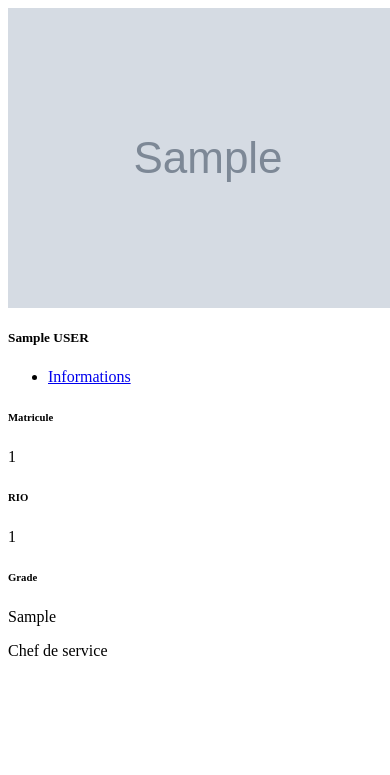
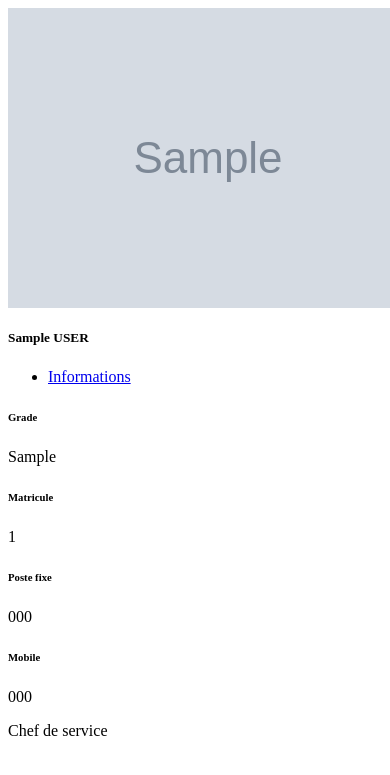
Before and after one commit to rducrot/trombinoscope, a Django app: template app/templates/app/partials/agent_card_snippet.html in a window 390 px wide; the page is wider, and only the part inside the window is pictured. Shown: the top 775 px of that part. Run offline with Django 4.2, Linux system fonts and the light colour scheme; the template is opened without the code that fills it: values that come from a table or form of the project are taken from there, others are empty; tables that the repository leaves empty hold one stand-in row (values such as "Sample post"); grey boxes marked "Sample" are stand-in pictures; some libraries are stand-ins or nearby versions.

Commit message:
Champs téléphone utilisateurs

```diff
--- a/app/models.py
+++ b/app/models.py
@@ -2,6 +2,7 @@ from django.core.validators import MinValueValidator, MaxValueValidator
 from django.db import models
 from mptt.models import MPTTModel, TreeForeignKey
 from PIL import Image
+from phonenumber_field.modelfields import PhoneNumberField
 
 
 class Service(MPTTModel):
@@ -28,7 +29,8 @@ class Agent(models.Model):
     first_name = models.CharField(max_length=64, blank=False, null=False, verbose_name="Prénom")
     last_name = models.CharField(max_length=64, blank=False, null=False, verbose_name="Nom")
     police_number = models.IntegerField(blank=True, null=True, unique=True, verbose_name="Matricule")
-    rio = models.IntegerField(blank=True, null=True, unique=True, verbose_name="RIO")
+    phone = PhoneNumberField(null=True, blank=True, region="FR", verbose_name="Poste fixe")
+    mobile = PhoneNumberField(null=True, blank=True, region="FR", verbose_name="Mobile")
     police_rank = models.CharField(max_length=64, blank=True, null=False, verbose_name="Grade")
     image = models.ImageField(blank=True, null=True)
 
--- a/app/templates/app/partials/agent_card_snippet.html
+++ b/app/templates/app/partials/agent_card_snippet.html
@@ -21,12 +21,22 @@
     </div>
     <div class="collapse" id="info-{{ agent.pk }}">
         <div class="card-body">
-            <h6 class="card-subtitle text-muted">Matricule</h6>
-            <p class="card-text">{%if agent.police_number %}{{ agent.police_number }}{% endif %}</p>
-            <h6 class="card-subtitle text-muted">RIO</h6>
-            <p class="card-text">{% if agent.rio %}{{ agent.rio }}{% endif %}</p>
-            <h6 class="card-subtitle text-muted">Grade</h6>
-            <p class="card-text">{% if agent.police_rank %}{{ agent.police_rank }}{% endif %}</p>
+            {% if agent.police_rank %}
+                <h6 class="card-subtitle text-muted">Grade</h6>
+                <p class="card-text">{{ agent.police_rank }}</p>
+            {% endif %}
+            {%if agent.police_number %}
+                <h6 class="card-subtitle text-muted">Matricule</h6>
+                <p class="card-text">{{ agent.police_number }}</p>
+            {% endif %}
+            {% if agent.phone %}
+                <h6 class="card-subtitle text-muted">Poste fixe</h6>
+                <p class="card-text">{{ agent.phone }}</p>
+            {% endif %}
+            {% if agent.mobile %}
+                <h6 class="card-subtitle text-muted">Mobile</h6>
+                <p class="card-text">{{ agent.mobile }}</p>
+            {% endif %}
         </div>
     </div>
     {% if agent.role == 'Chef' %}
--- a/requirements.txt
+++ b/requirements.txt
@@ -3,6 +3,8 @@ Django==4.1.6
 django-cleanup==6.0.0
 django-js-asset==2.0.0
 django-mptt==0.14.0
+django-phonenumber-field==7.0.2
 django-widget-tweaks==1.4.12
+phonenumbers==8.13.6
 Pillow==9.4.0
 sqlparse==0.4.3
--- a/trombinoscope/settings.py
+++ b/trombinoscope/settings.py
@@ -41,6 +41,7 @@ INSTALLED_APPS = [
     'mptt',
     'widget_tweaks',
     'authentication',
+    "phonenumber_field",
     'app',
 ]
 
```
Also changed, not shown: app/migrations/0006_remove_agent_rio_agent_mobile_agent_phone.py (added), app/migrations/0007_alter_agent_mobile.py (added), app/migrations/0008_alter_agent_phone.py (added).
